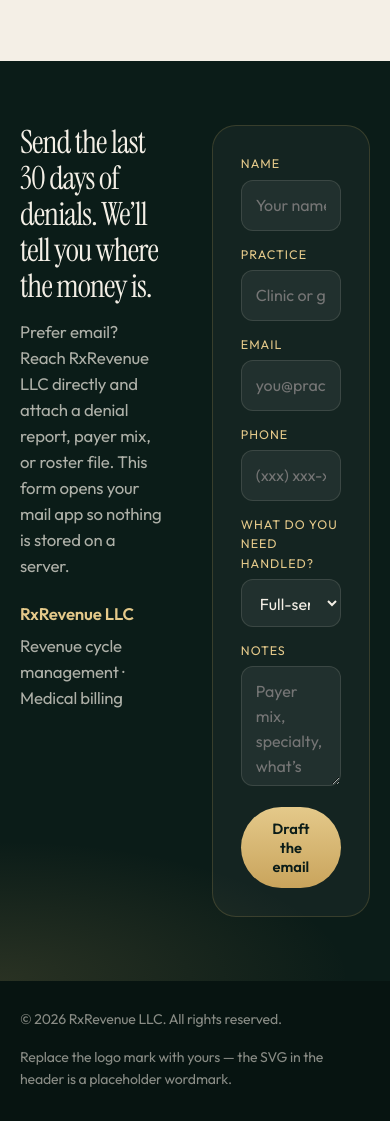
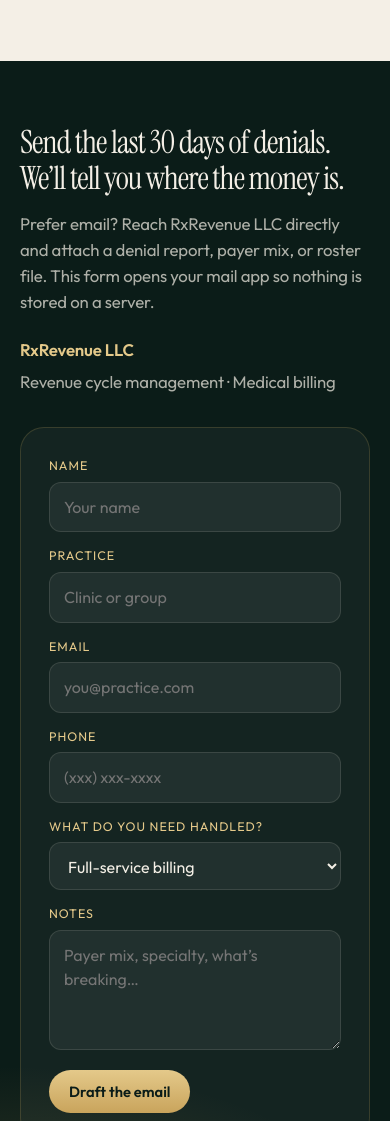
Before and after one commit to zacharycovert-hub/rxrevenue, a plain HTML site: page index.html in a window 390 px wide. Shown: the part 5114-6235 px from the top of the page. Drawn offline with Linux system fonts and the light colour scheme.

Commit message:
Update index.html

```diff
--- a/index.html
+++ b/index.html
@@ -26,6 +26,8 @@
 
     * { box-sizing: border-box; margin: 0; padding: 0; }
     html { scroll-behavior: smooth; }
+    /* Keep anchor targets clear of the 77px sticky header */
+    section[id], main[id] { scroll-margin-top: 92px; }
     body {
       font-family: "Outfit", system-ui, sans-serif;
       background: var(--cream);
@@ -221,6 +223,9 @@
       color: var(--paper);
     }
     .contact .section-head p { color: rgba(244,239,230,.7); }
+    .contact-grid {
+      display: grid; grid-template-columns: 1fr 1.1fr; gap: 48px; align-items: start;
+    }
     form {
       display: grid; grid-template-columns: 1fr 1fr; gap: 14px;
       background: rgba(255,255,255,.04);
@@ -278,7 +283,8 @@
     @media (max-width: 900px) {
       .nav-links { display: none; }
       .mobile-nav { display: block; }
-      .hero-grid, .cards, .split, .why-grid, form { grid-template-columns: 1fr; }
+      .hero-grid, .cards, .split, .why-grid, .contact-grid, form { grid-template-columns: 1fr; }
+      .contact-grid { gap: 32px; }
       .hero { padding-bottom: 20px; }
       section { padding: 64px 0; }
     }
@@ -483,7 +489,7 @@
     </section>
 
     <section class="contact" id="contact">
-      <div class="wrap" style="display:grid;grid-template-columns:1fr 1.1fr;gap:48px;align-items:start">
+      <div class="wrap contact-grid">
         <div class="section-head" style="margin:0">
           <h2>Send the last 30 days of denials. We’ll tell you where the money is.</h2>
           <p>Prefer email? Reach RxRevenue LLC directly and attach a denial report, payer mix, or roster file. This form opens your mail app so nothing is stored on a server.</p>
@@ -556,7 +562,7 @@
         "Need: " + f.need.value,
         "",
         f.msg.value
-      ].join("\\n");
+      ].join("\n");
       /* Put your real inbox here before you send this file out */
       const to = "hello@rxrevenue.com";
       location.href = "mailto:" + to + "?subject=" + encodeURIComponent("RxRevenue inquiry — " + (f.practice.value || f.name.value)) + "&body=" + encodeURIComponent(body);
```
